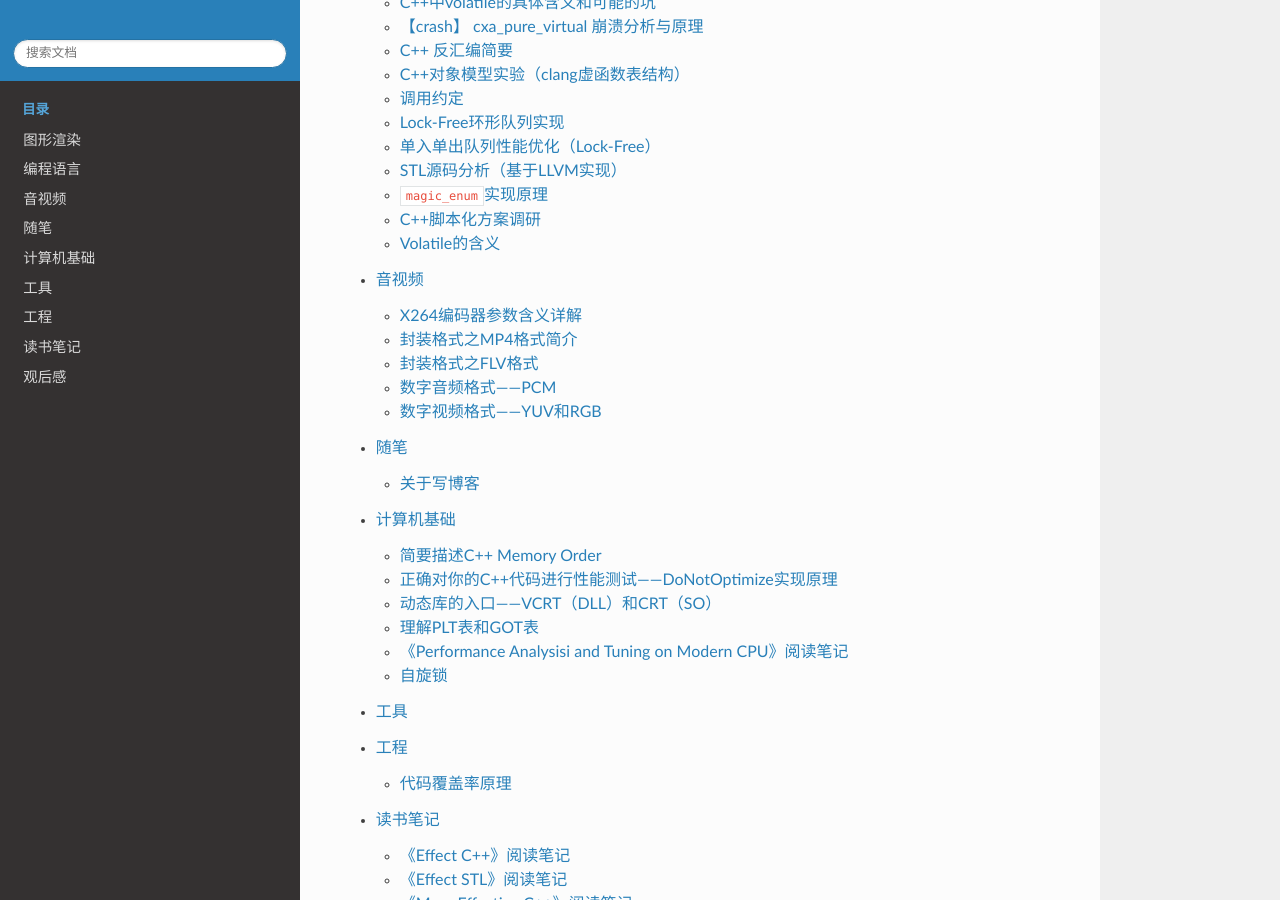
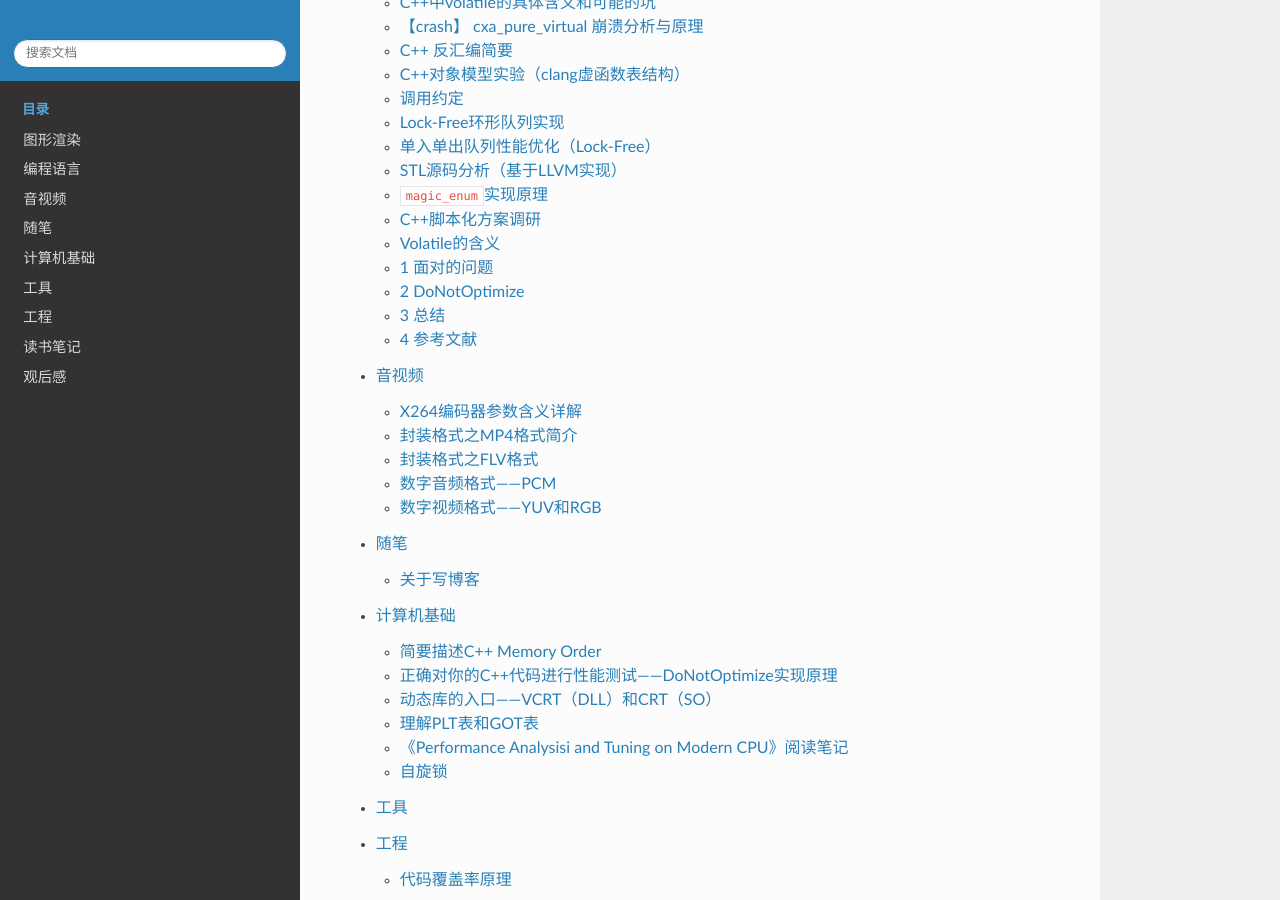
Before and after one commit to grayondream/MyNote, a Sphinx documentation site: the page built from source/index.rst, in a window 1280 px wide and 900 px high, scrolled down 381 px. Built offline with Sphinx 7.4.7 and the Read the Docs theme 3.1.0, drawn with Linux system fonts in a browser that asks for light colours; some of the changed lines change nothing that is shown.

Commit message:
feat: DoNotOpt

````diff
--- /dev/null
+++ b/source/docs/编程语言/DoNotOptimize.md
@@ -0,0 +1,204 @@
+**摘要**:在对某些底层特性进行性能测试的时候，通常由于编译器优化的原因导致无法准确测试某些基础能力的具体性能。的类似于Google-benchmark等一些性能测试库提供了基本的DotOptimaze之类的模板函数来避免编译器的优化，以保证准确的性能测试。本文描述了该是实现的具体细节，具体细节不是C++标准范围内，主要有编译器提供，不同编译器的实现细节不同，本文以clang为基准进行描述。
+**关键字**:clang++,g++,asm
+
+# 1 面对的问题
+&emsp;&emsp;当我们需要测试一些基础能力的性能时往往由于编译器优化导致无法准确的进行测试。比如下面的代码中，我们期望测试```testFunc```的性能，但是编译器判断```testFunc```对程序没有任何新的影响而删除了或者对该语句进行排序。
+>需要注意的是下面这种性能测试通常是可行的，所以一般不用担心这么写有任何副作用。上面提到的是一种可能性。
+```cpp
+int main(int argc, char **argv){
+    std::cout<<"Hello World\n";
+    auto st = std::chrono::high_resolution_clock::now();
+    testFunc();
+    auto et = std::chrono::high_resolution_clock::now();
+    auto str = std::format("the function run in {} ms\n", std::chrono::duration_cast<std::chrono::milliseconds>(et - st).count());
+    std::cout<<str;
+    return 0;
+}
+```
+&emsp;&emsp;编译器修改后的语句可能变成:
+```cpp
+int main(int argc, char **argv){
+    std::cout<<"Hello World\n";
+    auto st = std::chrono::high_resolution_clock::now();
+    auto et = std::chrono::high_resolution_clock::now();
+    auto str = std::format("the function run in {} ms\n", std::chrono::duration_cast<std::chrono::milliseconds>(et - st).count());
+    std::cout<<str;
+    return 0;
+}
+```
+&emsp;&emsp;和或者
+```cpp
+int main(int argc, char **argv){
+    std::cout<<"Hello World\n";
+    testFunc();
+    auto st = std::chrono::high_resolution_clock::now();
+    auto et = std::chrono::high_resolution_clock::now();
+    auto str = std::format("the function run in {} ms\n", std::chrono::duration_cast<std::chrono::milliseconds>(et - st).count());
+    std::cout<<str;
+    return 0;
+}
+```
+
+&emsp;&emsp;产生这样的原因是现代处理器将都支持多级流水线执行，编译器为了性能最大化，会分析代码中的数据依赖，根据数据依赖关系和从对程序的影响来对代码进行删除、替换、排序等优化，来最大化CPU的吞吐率（比如常量传播等）。
+&emsp;&emsp;比如下面的代码:
+```cpp
+int testFunc(){
+    int a = 1;
+    return a;
+}
+
+int main(int argc, char **argv){
+    std::cout<<"Hello World\n";
+    auto st = std::chrono::high_resolution_clock::now();
+    testFunc();
+
+    auto et = std::chrono::high_resolution_clock::now();
+    auto str = std::format("the function run in {} ms\n", std::chrono::duration_cast<std::chrono::milliseconds>(et - st).count());
+    std::cout<<str;
+    return 0;
+}
+```
+&emsp;&emsp;使用clang++-18编译器O3编译的返汇编如下，从下面的代码中看不到testFunc的任何调用就是因为编译器认为这部分代码没有任何意义就删除了。
+```asm
+00000000000023e0 <main>:
+    23e0:	41 56                	push   %r14
+    23e2:	53                   	push   %rbx
+    23e3:	48 83 ec 38          	sub    $0x38,%rsp
+    23e7:	48 8b 1d da cb 00 00 	mov    0xcbda(%rip),%rbx        # efc8 <_ZSt4cout@GLIBCXX_3.4>
+    23ee:	48 8d 35 eb 9f 00 00 	lea    0x9feb(%rip),%rsi        # c3e0 <_IO_stdin_used+0x3e0>
+    23f5:	ba 0c 00 00 00       	mov    $0xc,%edx
+    23fa:	48 89 df             	mov    %rbx,%rdi
+    23fd:	e8 ce fd ff ff       	call   21d0 <_ZSt16__ostream_insertIcSt11char_traitsIcEERSt13basic_ostreamIT_T0_ES6_PKS3_l@plt>
+    2402:	e8 29 fc ff ff       	call   2030 <_ZNSt6chrono3_V212system_clock3nowEv@plt>
+    2407:	49 89 c6             	mov    %rax,%r14
+    240a:	e8 21 fc ff ff       	call   2030 <_ZNSt6chrono3_V212system_clock3nowEv@plt>
+    240f:	4c 29 f0             	sub    %r14,%rax
+    2412:	48 b9 db 34 b6 d7 82 	movabs $0x431bde82d7b634db,%rcx
+    2419:	de 1b 43
+    241c:	48 f7 e9             	imul   %rcx
+    241f:	48 89 d0             	mov    %rdx,%rax
+    2422:	48 c1 e8 3f          	shr    $0x3f,%rax
+    2426:	48 c1 fa 12          	sar    $0x12,%rdx
+    242a:	48 01 c2             	add    %rax,%rdx
+    242d:	48 89 54 24 20       	mov    %rdx,0x20(%rsp)
+    2432:	48 8d 15 b4 9f 00 00 	lea    0x9fb4(%rip),%rdx        # c3ed <_IO_stdin_used+0x3ed>
+    2439:	48 89 e7             	mov    %rsp,%rdi
+    243c:	4c 8d 44 24 20       	lea    0x20(%rsp),%r8
+    2441:	be 1a 00 00 00       	mov    $0x1a,%esi
+    2446:	b9 51 00 00 00       	mov    $0x51,%ecx
+    244b:	e8 50 00 00 00       	call   24a0 <_ZSt7vformatB5cxx11St17basic_string_viewIcSt11char_traitsIcEESt17basic_format_argsISt20basic_format_contextINSt8__format10_Sink_iterIcEEcEE>
+    2450:	48 8b 34 24          	mov    (%rsp),%rsi
+    2454:	48 8b 54 24 08       	mov    0x8(%rsp),%rdx
+    2459:	48 89 df             	mov    %rbx,%rdi
+    245c:	e8 6f fd ff ff       	call   21d0 <_ZSt16__ostream_insertIcSt11char_traitsIcEERSt13basic_ostreamIT_T0_ES6_PKS3_l@plt>
+    2461:	48 8b 3c 24          	mov    (%rsp),%rdi
+    2465:	48 8d 44 24 10       	lea    0x10(%rsp),%rax
+    246a:	48 39 c7             	cmp    %rax,%rdi
+    246d:	74 05                	je     2474 <main+0x94>
+    246f:	e8 fc fc ff ff       	call   2170 <_ZdlPv@plt>
+    2474:	31 c0                	xor    %eax,%eax
+    2476:	48 83 c4 38          	add    $0x38,%rsp
+    247a:	5b                   	pop    %rbx
+    247b:	41 5e                	pop    %r14
+    247d:	c3                   	ret
+    247e:	48 89 c3             	mov    %rax,%rbx
+    2481:	48 8b 3c 24          	mov    (%rsp),%rdi
+    2485:	48 8d 44 24 10       	lea    0x10(%rsp),%rax
+    248a:	48 39 c7             	cmp    %rax,%rdi
+    248d:	74 05                	je     2494 <main+0xb4>
+    248f:	e8 dc fc ff ff       	call   2170 <_ZdlPv@plt>
+    2494:	48 89 df             	mov    %rbx,%rdi
+    2497:	e8 e4 fd ff ff       	call   2280 <_Unwind_Resume@plt>
+    249c:	0f 1f 40 00          	nopl   0x0(%rax)
+```
+
+&emsp;&emsp;可能有些时候我们就是为了测试一些和硬件相关的场景的性能，比如lock-free队列的性能之类，如何避免编译器优化来保证性能测试结果正常？首先肯定不能通过编译器选项来实现，我们只是为了减少编译器优化对测试时间计算的影响而不是希望编译器不做任何优化。Google-Benchmark中提供了一种实现思路，即使用内联汇编组织编译指令重排详情见[Google-Benchmark-DoNotOptimize](https://github.com/google/benchmark/blob/e451e50e9b8af453f076dec10bd6890847f1624e/include/benchmark/benchmark.h#L339-L368)
+
+# 2 DoNotOptimize
+## 2.1 简介
+&emsp;&emsp;```DoNotOptimize```是google-benchmark提供的一个函数，强制编译器不要对制定的变量进行任何优化。需要注意的是DoNotOptimize强制编译器不要对制定的不指定的编译器月变量优化而不是不对表达式进行优化，也就是说你的表达式可以被优化的化依然会被优化只是结果一定写内存。
+>The DoNotOptimize(...) function can be used to prevent a value or expression from being optimized away by the compiler. This function is intended to add little to no overhead.
+
+> DoNotOptimize(<expr>) works by forcing the result of <expr> to be stored to memory, which in turn forces the compiler to actually evaluate <expr>. It does not prevent the compiler from optimizing the evaluation of <expr> but it does prevent the expression from being discarded completely.
+
+&emsp;&emsp;比如下面的例子:
+```cpp
+int testFunc(int a){
+    return a;
+}
+
+int main(int argc, char **argv){
+    int a = 1;
+    DoNotOptimize(a);
+    auto t = testFunc(a);
+    DoNotOptimize(t);
+    return 0;
+}
+```
+&emsp;&emsp;不加DoNotOptimize的化testFunc、a和t都会被删除，而编译后的结果如下。可以看到两个变量都是读取的栈内存。
+```asm
+0000000000001140 <main>:
+    1140:	c7 44 24 f8 01 00 00 	movl   $0x1,-0x8(%rsp)
+    1147:	00
+    1148:	8b 44 24 f8          	mov    -0x8(%rsp),%eax
+    114c:	89 44 24 fc          	mov    %eax,-0x4(%rsp)
+    1150:	31 c0                	xor    %eax,%eax
+    1152:	c3                   	ret
+```
+
+## 2.2 实现原理
+&emsp;&emsp;具体实现是使用编译器的asm扩展实现，不同编译器实现原理不同，本文主要聚焦clang/gcc实现，msvc有兴趣的同学自己看。
+```cpp
+template <class Tp>
+inline BENCHMARK_ALWAYS_INLINE void DoNotOptimize(Tp& value) {
+#if defined(__clang__)
+  asm volatile("" : "+r,m"(value) : : "memory");
+#else
+  asm volatile("" : "+m,r"(value) : : "memory");
+#endif
+}
+```
+&emsp;&emsp;由于clang和gcc的实现类似，只存在细节上的差异，这里只描述gcc的。
+- https://gcc.gnu.org/onlinedocs/gcc/Extended-Asm.html
+- https://releases.llvm.org/14.0.0/tools/clang/docs/LanguageExtensions.html
+
+&emsp;&emsp;DoNotOptimize的实现使用了编译内链汇编的扩展,具体语法如下：
+```asm
+asm asm-qualifiers ( AssemblerTemplate
+                 : OutputOperands
+                 [ : InputOperands
+                 [ : Clobbers ] ])
+```
+- ```volatile```：asm-qualifiers标记为```volatile```表示禁止编译器优化；
+- ```""```：一个空语句；
+- ```"+r,m"(value)```：约束value读写内存的行为，+表示这是一个读/写操作数，r表示可以使用通用寄存器，m表示可以使用内存；
+- ```memory```：是一个内存屏障，告诉编译器以此语句为分界线，上面的语句不能排序到下面，下面的语句不能排序到上面，来保证执行顺序。
+
+&emsp;&emsp;```volatile```的唯一作用就是告诉编译器这个变量不能被优化必须经过寄存器读写到内存，而不是直接操作内存。而```"+r,m"(value)```限制了具体读写的行为。```memory```为了保证执行语义而存在，比如程序：
+```cpp
+int testFunc(int a){
+    return a;
+}
+
+int main(int argc, char **argv){
+    int a = 1;
+    auto t = clock();
+    DoNotOptimize(a);
+    auto c = testFunc(a);
+    DoNotOptimize(t);
+    auto t2 = clock();
+    return 0;
+}
+```
+&emsp;&emsp;如果没有```memory```的存在，```a```和```t```便来仍然会读写内存不会被优化，但是不同语句的执行顺序不能严格保证的。```auto c=testFunc(a)```和```auto t=clock()```由于两个语句质量没有任何的关联性，在编译器看来对该语句进行排序不会有任何副作用，但是实际上的你的意图是计算耗时排序反而会导致计算不准确。
+
+# 3 总结
+&emsp;&emsp;为了精确的测试程序的耗时，尽量在测试区间添加```DonotOptimize```，避免编译器优化而导致测试错误。
+
+# 4 参考文献
+- https://gcc.gnu.org/onlinedocs/gcc/Extended-Asm.html
+- https://github.com/google/benchmark/blob/0baacde3618ca617da95375e0af13ce1baadea47/include/benchmark/benchmark.h#L331-L337
+- https://github.com/google/benchmark/blob/e451e50e9b8af453f076dec10bd6890847f1624e/include/benchmark/benchmark.h#L339-L368
+- https://releases.llvm.org/14.0.0/tools/clang/docs/LanguageExtensions.html
+- https://github.com/google/benchmark/issues/242
+- https://theunixzoo.co.uk/blog/2021-10-14-preventing-optimisations.html
--- a/source/docs/编程语言/index.rst
+++ b/source/docs/编程语言/index.rst
@@ -18,3 +18,4 @@
    MagicEnum实现原理
    C++脚本化方案调研
    Volatile的含义
+   DoNotOptimize
````
